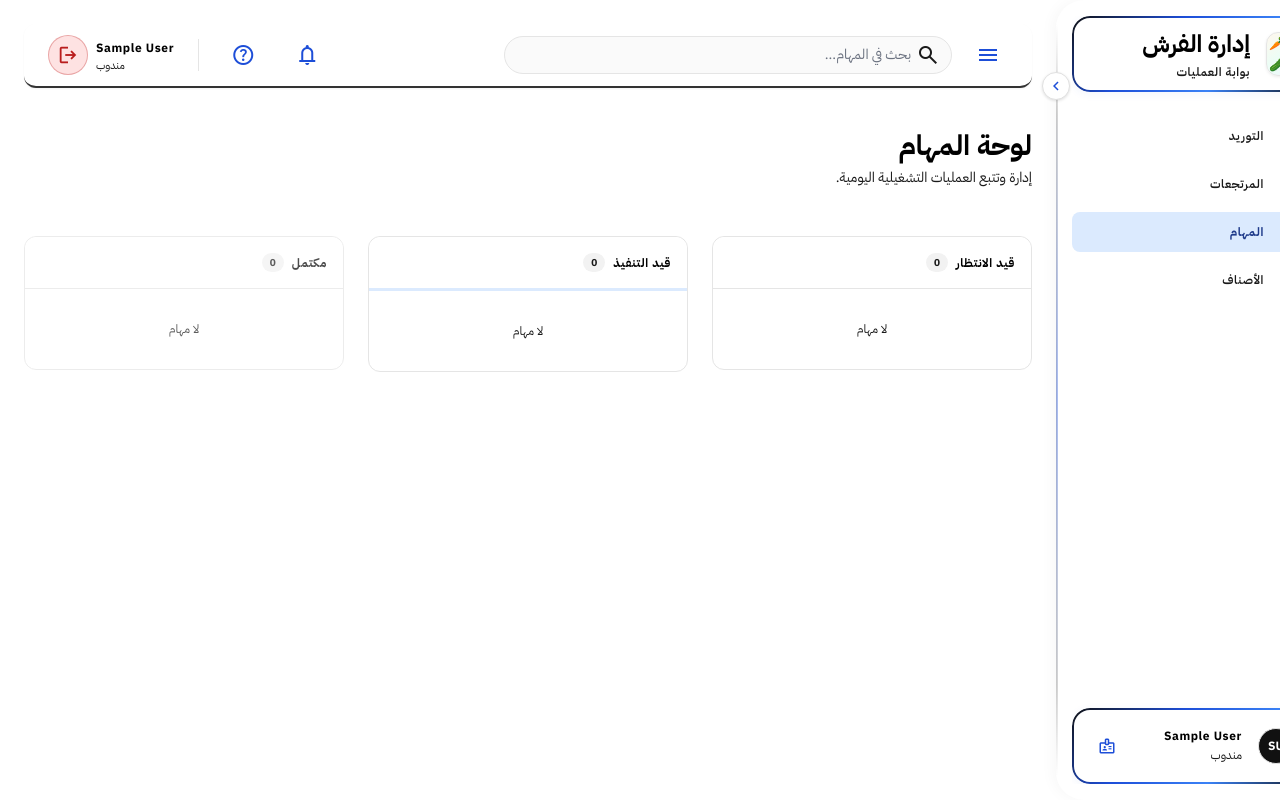
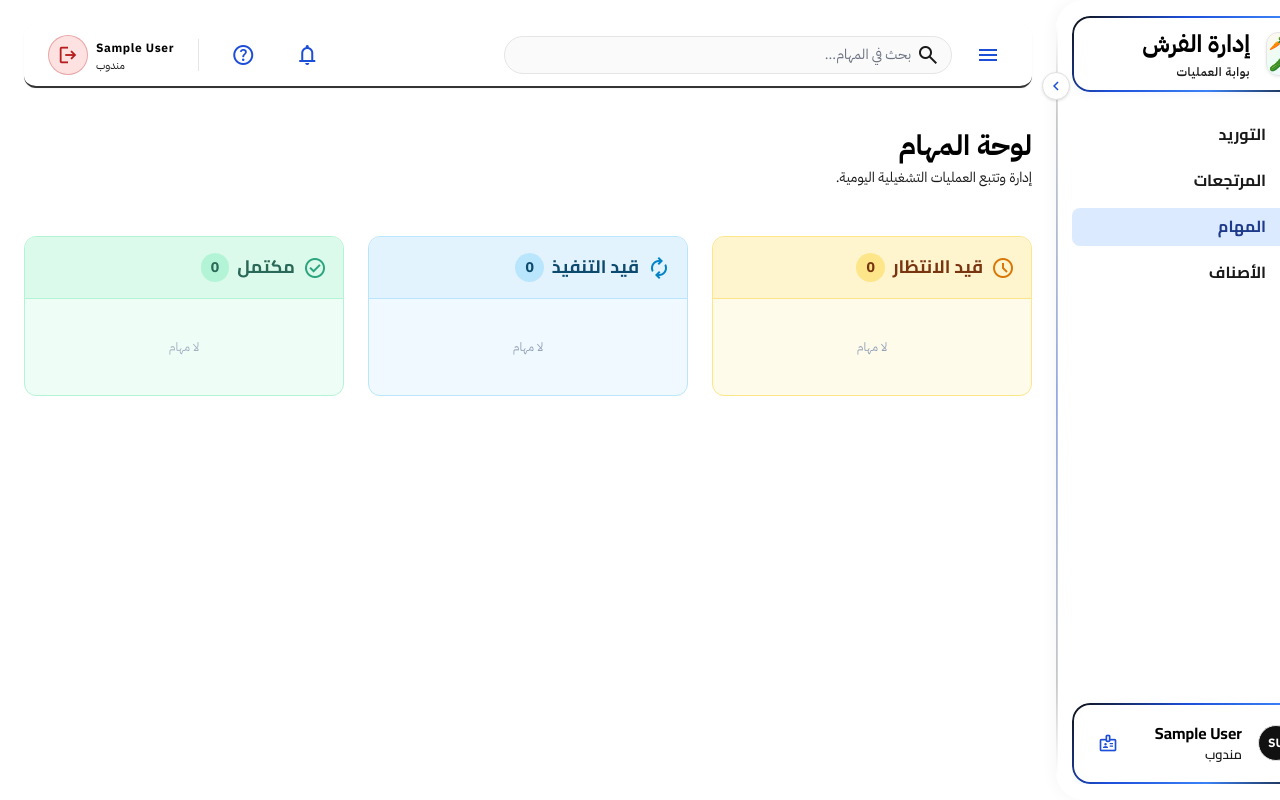
Before and after one commit to Haroon2030/fresh, a Django app: page /tasks/ in a window 1280 px wide; the page is wider, and only the part inside the window is pictured. Run offline with Django 5.2, Linux system fonts and the light colour scheme; the visitor is signed in with stand-in values (Sample User, id 1); data comes from the database, SQL or seed files in the repository; data that the repository does not hold is empty; some libraries are stand-ins or nearby versions.

Commit message:
Improve task board colors and sidebar Cairo typography.

```diff
--- a/templates/base.html
+++ b/templates/base.html
@@ -7,7 +7,7 @@
     <title>{% block title %}عمليات الفرش{% endblock %}</title>
     <script src="https://cdn.tailwindcss.com?plugins=forms,container-queries"></script>
     <script src="https://unpkg.com/htmx.org@2.0.4"></script>
-    <link href="https://fonts.googleapis.com/css2?family=IBM+Plex+Sans+Arabic:wght@400;500;600;700&display=swap" rel="stylesheet">
+    <link href="https://fonts.googleapis.com/css2?family=Cairo:wght@500;600;700;800&family=IBM+Plex+Sans+Arabic:wght@400;500;600;700&display=swap" rel="stylesheet">
     <link rel="preload" as="style" href="https://fonts.googleapis.com/css2?family=Material+Symbols+Outlined:opsz,wght,FILL,GRAD@24,400,0,0&display=block">
     <link href="https://fonts.googleapis.com/css2?family=Material+Symbols+Outlined:opsz,wght,FILL,GRAD@24,400,0,0&display=block" rel="stylesheet">
     <script id="tailwind-config">
@@ -398,6 +398,30 @@
         body.sidebar-collapsed #sidebar .brand-produce span {
             font-size: 12px;
         }
+        #sidebar .nav-label {
+            font-family: 'Cairo', 'Segoe UI', Tahoma, sans-serif;
+            font-size: 16px;
+            font-weight: 700;
+            line-height: 1.35;
+            letter-spacing: 0;
+        }
+        #sidebar .sidebar-user-text .sidebar-user-name,
+        #sidebar .sidebar-user-text .sidebar-user-role {
+            font-family: 'Cairo', 'Segoe UI', Tahoma, sans-serif;
+            letter-spacing: 0;
+            line-height: 1.35;
+        }
+        #sidebar .sidebar-user-text .sidebar-user-name {
+            font-size: 16px;
+            font-weight: 700;
+        }
+        #sidebar .sidebar-user-text .sidebar-user-role {
+            font-size: 13px;
+            font-weight: 600;
+        }
+        #sidebar .nav-link .material-symbols-outlined {
+            font-size: 22px;
+        }
         #sidebar .sidebar-inner {
             overflow: hidden;
             height: 100%;
@@ -618,10 +642,10 @@
                 {{ user.initials }}
             </span>
             <span class="min-w-0 flex-1 sidebar-user-text">
-                <span class="block font-label-md text-label-md font-bold text-on-surface truncate">{{ user.display_name }}</span>
-                <span class="block font-body-md text-[12px] text-on-surface-variant mt-0.5 truncate">{{ user.get_role_display }}</span>
+                <span class="block sidebar-user-name text-on-surface truncate">{{ user.display_name }}</span>
+                <span class="block sidebar-user-role text-on-surface-variant mt-0.5 truncate">{{ user.get_role_display }}</span>
             </span>
-            <span class="material-symbols-outlined text-[18px] shrink-0 sidebar-user-text" style="color:var(--app-icon)">badge</span>
+            <span class="material-symbols-outlined text-[20px] shrink-0 sidebar-user-text" style="color:var(--app-icon)">badge</span>
         </button>
     </div>
     </div>
--- a/templates/ops/_task_column.html
+++ b/templates/ops/_task_column.html
@@ -1,45 +1,48 @@
-<div class="w-80 min-w-[320px] bg-surface-container-lowest border border-outline-variant rounded-xl flex flex-col max-h-[calc(100vh-220px)] {% if faded %}opacity-70{% endif %}">
-    <div class="p-md border-b border-outline-variant flex justify-between items-center bg-surface-container-lowest rounded-t-xl sticky top-0 {{ accent }}">
+<div class="task-col w-80 min-w-[320px] rounded-xl flex flex-col max-h-[calc(100vh-220px)] border {{ col_border }} {{ col_bg }} {% if faded %}opacity-85{% endif %}">
+    <div class="p-md flex justify-between items-center rounded-t-xl sticky top-0 {{ header_bg }} border-b {{ col_border }}">
         <div class="flex items-center gap-2">
-            <h3 class="font-label-md text-label-md font-bold text-on-surface">{{ title }}</h3>
-            <span class="bg-surface-container-high text-on-surface-variant px-2 py-0.5 rounded-full text-[10px] font-bold">{{ tasks|length }}</span>
+            <span class="material-symbols-outlined text-[24px] {{ header_icon }}">{{ col_icon }}</span>
+            <h3 class="font-bold text-[18px] leading-snug tracking-normal {{ header_text }}" style="font-family:'Cairo','Segoe UI',Tahoma,sans-serif">{{ title }}</h3>
+            <span class="px-2.5 py-1 rounded-full text-[14px] font-bold tabular-nums {{ badge }}">{{ tasks|length }}</span>
         </div>
     </div>
     <div class="p-sm flex-1 overflow-y-auto space-y-sm">
         {% for task in tasks %}
-        <div class="bg-surface border border-outline-variant rounded-lg p-md hover:shadow-sm transition-shadow {% if status_key == 'done' %}cursor-default{% else %}cursor-pointer{% endif %}">
-            <div class="flex justify-between items-start mb-2 {% if status_key == 'done' %}opacity-50{% endif %}">
+        <div class="task-card rounded-lg p-md border transition-all hover:-translate-y-0.5 hover:shadow-md {{ card_bg }} {{ card_border }} {% if status_key == 'done' %}cursor-default{% else %}cursor-pointer{% endif %}">
+            <div class="flex justify-between items-start mb-2 {% if status_key == 'done' %}opacity-70{% endif %}">
                 {% if task.priority == 'urgent' %}
-                <span class="bg-error-container text-on-error-container px-2 py-1 rounded text-[10px] font-bold">عاجل</span>
+                <span class="px-2 py-1 rounded text-[10px] font-bold bg-red-100 text-red-700 border border-red-200">عاجل</span>
                 {% elif task.priority == 'medium' %}
-                <span class="bg-secondary-container text-on-secondary-container px-2 py-1 rounded text-[10px] font-bold">متوسط</span>
+                <span class="px-2 py-1 rounded text-[10px] font-bold bg-amber-100 text-amber-800 border border-amber-200">متوسط</span>
                 {% else %}
-                <span class="bg-surface-container-high text-on-surface-variant px-2 py-1 rounded text-[10px] font-bold">عادي</span>
+                <span class="px-2 py-1 rounded text-[10px] font-bold bg-slate-100 text-slate-600 border border-slate-200">عادي</span>
                 {% endif %}
                 {% if status_key == 'done' %}
-                <span class="material-symbols-outlined text-[16px] text-[#16a34a]">check_circle</span>
+                <span class="material-symbols-outlined text-[18px] text-emerald-600">check_circle</span>
+                {% elif status_key == 'in_progress' %}
+                <span class="material-symbols-outlined text-[18px] text-sky-600">pending</span>
                 {% else %}
-                <span class="material-symbols-outlined text-on-surface-variant text-[16px]">task_alt</span>
+                <span class="material-symbols-outlined text-[18px] text-amber-600">schedule</span>
                 {% endif %}
             </div>
-            <h4 class="font-headline-md text-[16px] font-semibold {% if status_key == 'done' %}text-on-surface-variant line-through{% else %}text-primary{% endif %} mb-1">{{ task.title }}</h4>
+            <h4 class="font-headline-md text-[16px] font-semibold {% if status_key == 'done' %}text-slate-500 line-through{% else %}text-slate-900{% endif %} mb-1">{{ task.title }}</h4>
             {% if task.description %}
-            <p class="font-body-md text-[13px] text-on-surface-variant mb-4 line-clamp-2">{{ task.description }}</p>
+            <p class="font-body-md text-[13px] text-slate-600 mb-4 line-clamp-2">{{ task.description }}</p>
             {% endif %}
             {% if status_key == 'in_progress' and task.progress %}
-            <div class="w-full bg-surface-variant rounded-full h-1.5 mb-3">
-                <div class="bg-secondary h-1.5 rounded-full" style="width: {{ task.progress }}%"></div>
+            <div class="w-full bg-sky-100 rounded-full h-1.5 mb-3 overflow-hidden">
+                <div class="bg-sky-500 h-1.5 rounded-full" style="width: {{ task.progress }}%"></div>
             </div>
             {% endif %}
-            <div class="flex justify-between items-center border-t border-outline-variant pt-3 mt-2">
+            <div class="flex justify-between items-center border-t {{ card_border }} pt-3 mt-2">
                 <div class="flex -space-x-2 rtl:space-x-reverse">
                     {% if task.assigned_to %}
-                    <div class="w-6 h-6 rounded-full bg-primary-container border-2 border-surface flex items-center justify-center text-on-primary text-[10px] font-bold" title="{{ task.assigned_to.display_name }}">
+                    <div class="w-6 h-6 rounded-full {{ avatar }} border-2 border-white flex items-center justify-center text-white text-[10px] font-bold" title="{{ task.assigned_to.display_name }}">
                         {{ task.assigned_to.initials }}
                     </div>
                     {% endif %}
                 </div>
-                <div class="flex items-center gap-1 text-[12px] {% if task.is_overdue %}text-error font-bold{% else %}text-on-surface-variant{% endif %}">
+                <div class="flex items-center gap-1 text-[12px] {% if task.is_overdue %}text-red-600 font-bold{% else %}text-slate-500{% endif %}">
                     {% if task.is_overdue %}
                     <span class="material-symbols-outlined text-[14px]">warning</span>
                     <span>متأخر</span>
@@ -50,33 +53,33 @@
                 </div>
             </div>
             {% if status_key != 'done' or user.is_manager %}
-            <div class="flex flex-wrap gap-1 mt-3 pt-2 border-t border-outline-variant">
+            <div class="flex flex-wrap gap-1 mt-3 pt-2 border-t {{ card_border }}">
                 {% if status_key != 'todo' %}
                 <form method="post" action="{% url 'ops:task_move' task.pk %}">
                     {% csrf_token %}
                     <input type="hidden" name="status" value="todo">
-                    <button type="submit" class="text-[10px] px-2 py-1 rounded bg-surface-container-high text-on-surface-variant hover:bg-surface-container">← انتظار</button>
+                    <button type="submit" class="text-[10px] px-2 py-1 rounded-md font-bold bg-amber-100 text-amber-800 hover:bg-amber-200">← انتظار</button>
                 </form>
                 {% endif %}
                 {% if status_key != 'in_progress' %}
                 <form method="post" action="{% url 'ops:task_move' task.pk %}">
                     {% csrf_token %}
                     <input type="hidden" name="status" value="in_progress">
-                    <button type="submit" class="text-[10px] px-2 py-1 rounded bg-secondary-container text-on-secondary-container hover:opacity-90">تنفيذ</button>
+                    <button type="submit" class="text-[10px] px-2 py-1 rounded-md font-bold bg-sky-100 text-sky-800 hover:bg-sky-200">تنفيذ</button>
                 </form>
                 {% endif %}
                 {% if status_key != 'done' %}
                 <form method="post" action="{% url 'ops:task_move' task.pk %}">
                     {% csrf_token %}
                     <input type="hidden" name="status" value="done">
-                    <button type="submit" class="text-[10px] px-2 py-1 rounded bg-primary text-on-primary hover:opacity-90">مكتمل ✓</button>
+                    <button type="submit" class="text-[10px] px-2 py-1 rounded-md font-bold bg-emerald-100 text-emerald-800 hover:bg-emerald-200">مكتمل ✓</button>
                 </form>
                 {% endif %}
             </div>
             {% endif %}
         </div>
         {% empty %}
-        <p class="text-center text-on-surface-variant text-xs py-6">لا مهام</p>
+        <p class="text-center text-slate-400 text-xs py-8">لا مهام</p>
         {% endfor %}
     </div>
 </div>
--- a/templates/ops/tasks.html
+++ b/templates/ops/tasks.html
@@ -25,9 +25,9 @@
 </div>
 
 <div class="flex gap-lg overflow-x-auto pb-4 items-start min-h-[60vh]">
-    {% include "ops/_task_column.html" with status_key="todo" title="قيد الانتظار" tasks=columns.todo accent="" %}
-    {% include "ops/_task_column.html" with status_key="in_progress" title="قيد التنفيذ" tasks=columns.in_progress accent="border-b-[3px] border-b-secondary-container" %}
-    {% include "ops/_task_column.html" with status_key="done" title="مكتمل" tasks=columns.done accent="" faded=True %}
+    {% include "ops/_task_column.html" with status_key="todo" title="قيد الانتظار" tasks=columns.todo col_icon="schedule" col_bg="bg-amber-50" col_border="border-amber-200" header_bg="bg-amber-100/80" header_text="text-amber-900" header_icon="text-amber-600" badge="bg-amber-200 text-amber-900" card_bg="bg-white border-l-4 border-l-amber-400" card_border="border-amber-100" avatar="bg-amber-500" %}
+    {% include "ops/_task_column.html" with status_key="in_progress" title="قيد التنفيذ" tasks=columns.in_progress col_icon="autorenew" col_bg="bg-sky-50" col_border="border-sky-200" header_bg="bg-sky-100/80" header_text="text-sky-900" header_icon="text-sky-600" badge="bg-sky-200 text-sky-900" card_bg="bg-white border-l-4 border-l-sky-500" card_border="border-sky-100" avatar="bg-sky-600" %}
+    {% include "ops/_task_column.html" with status_key="done" title="مكتمل" tasks=columns.done col_icon="check_circle" col_bg="bg-emerald-50" col_border="border-emerald-200" header_bg="bg-emerald-100/80" header_text="text-emerald-900" header_icon="text-emerald-600" badge="bg-emerald-200 text-emerald-900" card_bg="bg-white border-l-4 border-l-emerald-500" card_border="border-emerald-100" avatar="bg-emerald-600" faded=True %}
 </div>
 {% endblock %}
 
```
